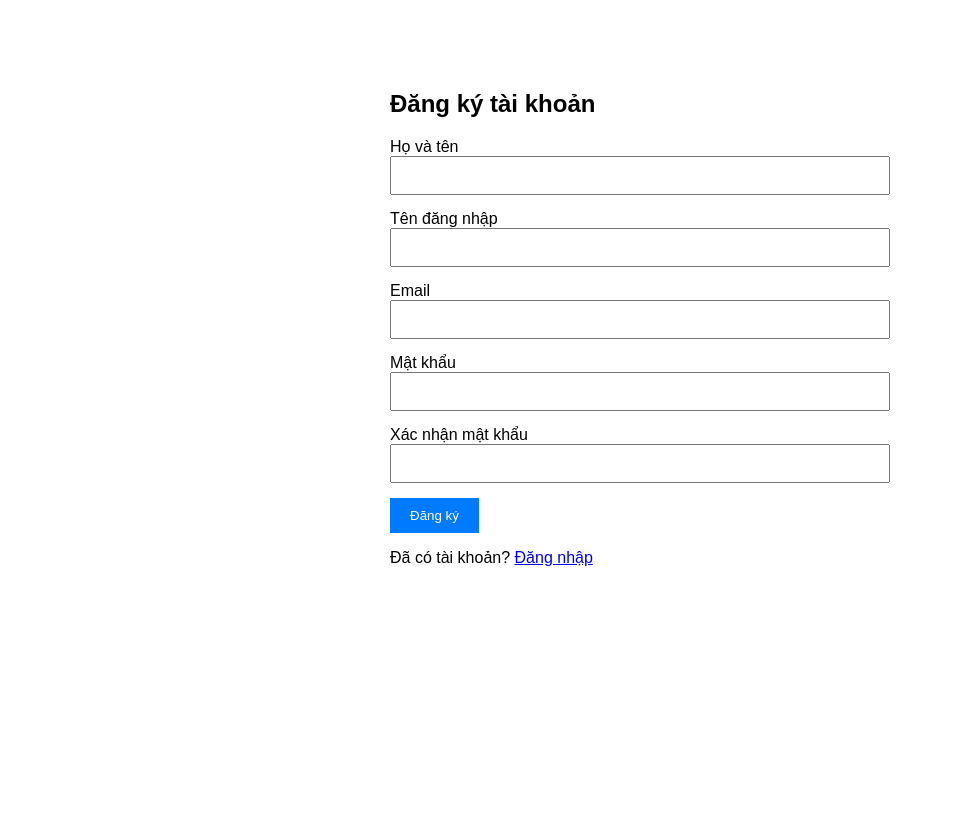
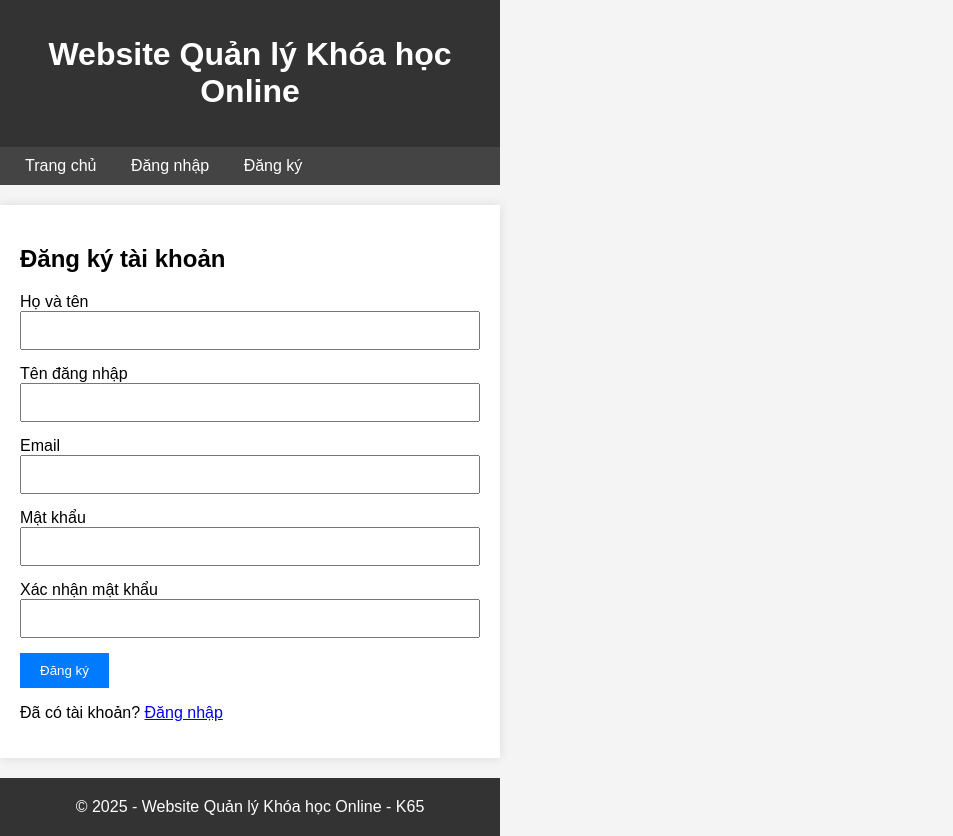
Before and after one commit to vuongtiendung257/BTTH02_CNWeb, a PHP site: page /index.php?page=register in a window 1280 px wide. Shown: the whole page, without its empty margins (0-953 px from the left). Before the commit the page ends 566 px from the top, so only its background shows below. Run offline with PHP 8.4, Linux system fonts and the light colour scheme.

Commit message:
Thêm chức năng đăng nhập

```diff
--- a/onlinecourse/controllers/AuthController.php
+++ b/onlinecourse/controllers/AuthController.php
@@ -3,15 +3,18 @@
 
 require_once __DIR__ . '/../models/User.php';
 
-class AuthController {
+class AuthController
+{
     private $userModel;
 
-    public function __construct() {
+    public function __construct()
+    {
         $this->userModel = new User();
     }
 
     public function register() {
-        if ($_SERVER['REQUEST_METHOD'] !== 'POST') {
+        if ($_SERVER['REQUEST_METHOD'] !== 'POST')
+        {
             header('Location: /register');
             exit;
         }
@@ -31,17 +34,21 @@ class AuthController {
         if (empty($password)) $errors[] = "Mật khẩu không được để trống";
         if ($password !== $confirm) $errors[] = "Mật khẩu xác nhận không khớp";
 
-        if (empty($errors)) {
+        if (empty($errors))
+        {
             // Kiểm tra trùng username/email
-            if ($this->userModel->findByUsername($username)) {
+            if ($this->userModel->findByUsername($username))
+            {
                 $errors[] = "Tên đăng nhập đã tồn tại";
             }
-            if ($this->userModel->findByEmail($email)) {
+            if ($this->userModel->findByEmail($email))
+            {
                 $errors[] = "Email đã tồn tại";
             }
         }
 
-        if (!empty($errors)) {
+        if (!empty($errors))
+        {
             // Quay lại form kèm lỗi
             $errorMsg = implode('<br>', $errors);
             header("Location: index.php?page=register&error=" . urlencode($errorMsg));
@@ -58,11 +65,69 @@ class AuthController {
             'fullname' => $fullname
         ];
 
-        if ($this->userModel->register($data)) {
+        if ($this->userModel->register($data))
+        {
             header("Location: index.php?page=register&success=1");
-        } else {
+        }
+        else
+        {
             header("Location: index.php?page=register&error=Đăng ký thất bại, vui lòng thử lại");
         }
         exit;
     }
+
+    public function login()
+    {
+        if ($_SERVER['REQUEST_METHOD'] !== 'POST')
+        {
+            header('Location: index.php?page=login');
+            exit;
+        }
+
+        $login = trim($_POST['login'] ?? '');
+        $password = $_POST['password'] ?? '';
+
+        if (empty($login) || empty($password))
+        {
+            header("Location: index.php?page=login&error=Email/tên đăng nhập và mật khẩu không được để trống");
+            exit;
+        }
+
+        // Tìm user theo email hoặc username
+        $user = $this->userModel->findByEmail($login);
+        if (!$user)
+        {
+            $user = $this->userModel->findByUsername($login);
+        }
+
+        if (!$user || !password_verify($password, $user['password']))
+        {
+            header("Location: index.php?page=login&error=Tài khoản hoặc mật khẩu không đúng");
+            exit;
+        }
+
+        // Đăng nhập thành công - lưu session
+        $_SESSION['user_id']   = $user['id'];
+        $_SESSION['username']  = $user['username'];
+        $_SESSION['fullname']  = $user['fullname'];
+        $_SESSION['role']      = $user['role'];
+
+        // Redirect theo role
+        switch ($user['role'])
+        {
+            case 0: // Học viên
+                header("Location: index.php?page=student/dashboard");
+                break;
+            case 1: // Giảng viên
+                header("Location: index.php?page=instructor/dashboard");
+                break;
+            case 2: // Quản trị viên
+                header("Location: index.php?page=admin/dashboard");
+                break;
+            default:
+                header("Location: index.php?page=login");
+                break;
+        }
+        exit;
+    }
 }
--- a/onlinecourse/index.php
+++ b/onlinecourse/index.php
@@ -1,5 +1,5 @@
 <?php
-// index.php - Router đơn giản để test đăng ký (đã test 100% hoạt động)
+// index.php - Router đơn giản (hỗ trợ register + login)
 
 session_start();
 
@@ -7,18 +7,81 @@ require_once __DIR__ . '/controllers/AuthController.php';
 
 $controller = new AuthController();
 
-// Debug để xem route có vào đúng không
-// echo "<pre>"; print_r($_SERVER); echo "</pre>"; // bỏ comment nếu cần debug
+if (isset($_GET['page'])) {
+    switch ($_GET['page']) {
+        case 'register':
+            if ($_SERVER['REQUEST_METHOD'] === 'POST') {
+                $controller->register();
+            } else {
+                require_once __DIR__ . '/views/auth/register.php';
+            }
+            break;
 
-if (isset($_GET['page']) && $_GET['page'] === 'register') {
-    if ($_SERVER['REQUEST_METHOD'] === 'POST') {
-        $controller->register();   // xử lý khi nhấn nút Đăng ký
-    } else {
-        require_once __DIR__ . '/views/auth/register.php';  // hiển thị form
+        case 'login':
+            if ($_SERVER['REQUEST_METHOD'] === 'POST') {
+                $controller->login();      // hàm login sẽ thêm sau
+            } else {
+                require_once __DIR__ . '/views/auth/login.php';
+            }
+            break;
+
+        case 'home':
+            require_once __DIR__ . '/views/layouts/header.php';
+            echo "<h2>Chào mừng đến với hệ thống!</h2>";
+            echo "<p>Đây là trang chủ.</p>";
+            require_once __DIR__ . '/views/layouts/footer.php';
+            break;
+
+        case 'logout':
+            session_destroy();
+            header("Location: index.php?page=home");
+            exit;
+
+            case 'student/dashboard':
+            if (!isset($_SESSION['user_id']) || $_SESSION['role'] != 0) {
+                header("Location: index.php?page=login");
+                exit;
+            }
+            require_once __DIR__ . '/views/layouts/header.php';
+            echo "<h2>Dashboard Học viên</h2>";
+            echo "<p>Xin chào học viên " . htmlspecialchars($_SESSION['fullname']) . "!</p>";
+            echo "<p>Đây là khu vực dành cho học viên.</p>";
+            require_once __DIR__ . '/views/layouts/footer.php';
+            break;
+
+        case 'instructor/dashboard':
+            if (!isset($_SESSION['user_id']) || $_SESSION['role'] != 1) {
+                header("Location: index.php?page=login");
+                exit;
+            }
+            require_once __DIR__ . '/views/layouts/header.php';
+            echo "<h2>Dashboard Giảng viên</h2>";
+            echo "<p>Xin chào giảng viên " . htmlspecialchars($_SESSION['fullname']) . "!</p>";
+            echo "<p>Đây là khu vực quản lý khóa học của bạn.</p>";
+            require_once __DIR__ . '/views/layouts/footer.php';
+            break;
+
+        case 'admin/dashboard':
+            if (!isset($_SESSION['user_id']) || $_SESSION['role'] != 2) {
+                header("Location: index.php?page=login");
+                exit;
+            }
+            require_once __DIR__ . '/views/layouts/header.php';
+            echo "<h2>Dashboard Quản trị viên</h2>";
+            echo "<p>Xin chào admin " . htmlspecialchars($_SESSION['fullname']) . "!</p>";
+            echo "<p>Đây là khu vực quản trị hệ thống.</p>";
+            require_once __DIR__ . '/views/layouts/footer.php';
+            break;
+
+        default:
+            echo "Trang chủ<br>";
+            echo "<a href='index.php?page=register'>Đăng ký</a> | ";
+            echo "<a href='index.php?page=login'>Đăng nhập</a>";
+            break;
     }
-    exit;
+} else {
+    // Trang mặc định
+    echo "Trang chủ<br>";
+    echo "<a href='index.php?page=register'>Đăng ký</a> | ";
+    echo "<a href='index.php?page=login'>Đăng nhập</a>";
 }
-
-// Nếu truy cập trang khác thì hiện link vào form
-echo "Trang chủ<br>";
-echo "<a href='/register'>Đăng ký tài khoản</a>";
--- a/onlinecourse/views/auth/register.php
+++ b/onlinecourse/views/auth/register.php
@@ -16,6 +16,7 @@
     </style>
 </head>
 <body>
+    <?php require_once __DIR__ . '/../layouts/header.php'; ?>
     <h2>Đăng ký tài khoản</h2>
 
     <?php if (isset($_GET['error'])): ?>
@@ -25,7 +26,7 @@
     <?php endif; ?>
 
     <?php if (isset($_GET['success'])): ?>
-        <p class="success">Đăng ký thành công! Vui lòng <a href="/login">đăng nhập</a>.</p>
+        <p class="success">Đăng ký thành công! Vui lòng <a href="index.php?page=login">đăng nhập</a>.</p>
     <?php endif; ?>
 
     <form action="index.php?page=register" method="POST">
@@ -57,6 +58,7 @@
         <button type="submit">Đăng ký</button>
     </form>
 
-    <p>Đã có tài khoản? <a href="/login">Đăng nhập</a></p>
+    <p>Đã có tài khoản? <a href="index.php?page=login">Đăng nhập</a></p>
+    <?php require_once __DIR__ . '/../layouts/footer.php'; ?>
 </body>
 </html>
--- a/onlinecourse/views/layouts/footer.php
+++ b/onlinecourse/views/layouts/footer.php
@@ -0,0 +1,9 @@
+<?php
+// views/layouts/footer.php
+?>
+    </div>
+    <footer style="text-align: center; padding: 20px; background: #333; color: white; margin-top: 20px;">
+        &copy; 2025 - Website Quản lý Khóa học Online - K65
+    </footer>
+</body>
+</html>
--- a/onlinecourse/views/layouts/header.php
+++ b/onlinecourse/views/layouts/header.php
@@ -0,0 +1,54 @@
+<?php
+// views/layouts/header.php
+// session_start(); // đảm bảo session luôn có
+?>
+<!DOCTYPE html>
+<html lang="vi">
+<head>
+    <meta charset="UTF-8">
+    <meta name="viewport" content="width=device-width, initial-scale=1.0">
+    <title>Website Quản lý Khóa học Online</title>
+    <style>
+        body { font-family: Arial, sans-serif; margin: 0; padding: 0; background: #f4f4f4; }
+        header { background: #333; color: white; padding: 15px; text-align: center; }
+        nav { background: #444; padding: 10px; }
+        nav a { color: white; margin: 0 15px; text-decoration: none; }
+        nav a:hover { text-decoration: underline; }
+        .container { max-width: 1200px; margin: 20px auto; padding: 20px; background: white; box-shadow: 0 0 10px rgba(0,0,0,0.1); }
+        .logout { float: right; }
+    </style>
+</head>
+<body>
+    <header>
+        <h1>Website Quản lý Khóa học Online</h1>
+    </header>
+    <nav>
+        <a href="index.php?page=home">Trang chủ</a>
+
+        <?php if (isset($_SESSION['user_id'])): ?>
+            <!-- Đã đăng nhập -->
+            <span>Xin chào, <?php echo htmlspecialchars($_SESSION['fullname']); ?></span>
+
+            <?php if ($_SESSION['role'] == 0): // Học viên ?>
+                <a href="index.php?page=student/dashboard">Dashboard Học viên</a>
+                <a href="index.php?page=student/my_courses">Khóa học của tôi</a>
+            <?php endif; ?>
+
+            <?php if ($_SESSION['role'] == 1): // Giảng viên ?>
+                <a href="index.php?page=instructor/dashboard">Dashboard Giảng viên</a>
+                <a href="index.php?page=instructor/my_courses">Quản lý khóa học</a>
+            <?php endif; ?>
+
+            <?php if ($_SESSION['role'] == 2): // Admin ?>
+                <a href="index.php?page=admin/dashboard">Dashboard Admin</a>
+                <a href="index.php?page=admin/users">Quản lý người dùng</a>
+            <?php endif; ?>
+
+            <a href="index.php?page=logout" class="logout">Đăng xuất</a>
+        <?php else: ?>
+            <!-- Chưa đăng nhập -->
+            <a href="index.php?page=login">Đăng nhập</a>
+            <a href="index.php?page=register">Đăng ký</a>
+        <?php endif; ?>
+    </nav>
+    <div class="container">
```
Also changed, not shown: onlinecourse/controllers/LogoutController.php (added, +8 -0 lines), onlinecourse/test_db.php (+5 -2 lines), onlinecourse/views/auth/login.php (+40 -0 lines).
